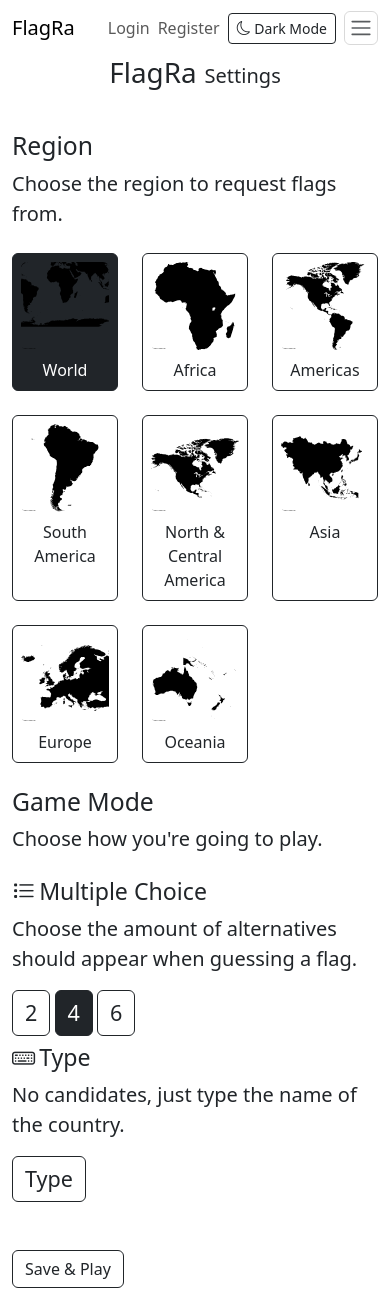
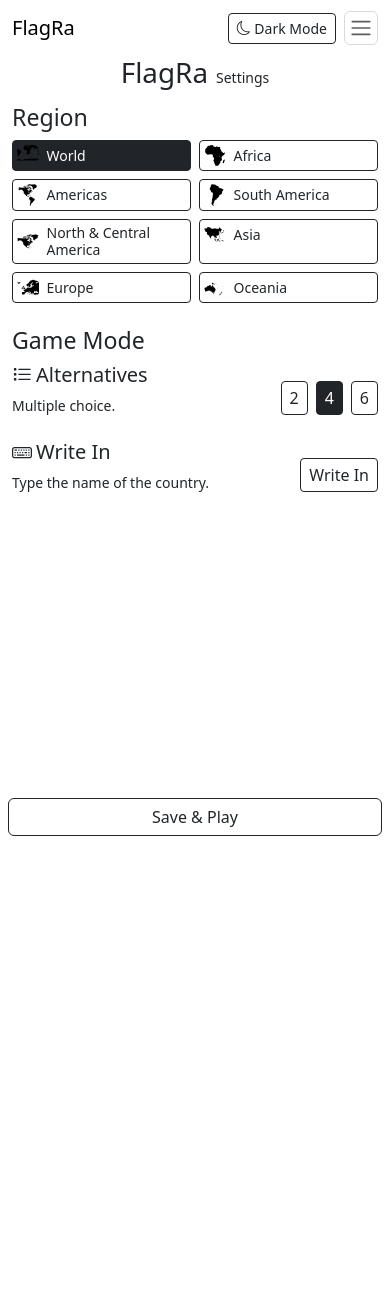
Before and after one commit to who4mos/FlagRa, a Flask app: page / in a window 390 px wide. After the commit the page ends 836 px from the top, so only its background shows below. Run offline with Flask 3, Linux system fonts and the light colour scheme.

Commit message:
refactor: fix responsiveness

```diff
--- a/templates/base.html
+++ b/templates/base.html
@@ -13,7 +13,7 @@
     </script>
     <script src="{{ url_for('static', filename='js/script.js') }}" defer></script>
   </head>
-  <body>
+  <body class="d-flex flex-column min-vh-100">
 
     <header>
       <nav class="navbar navbar-expand-md">
@@ -21,40 +21,17 @@
 
           <a class="navbar-brand" href="{{ url_for('game.index') }}">FlagRa</a>
 
-          <!-- user and theme nav -->
-          <ul class="navbar-nav d-flex flex-row gap-2 ms-auto me-2 me-md-0 align-items-center order-md-2 order-1">
-            {% if session.get('user_id') %}
-            <li class="nav-item">
-              <span class="navbar-text">
-                <i class="bi bi-person"></i> {{ session.get('user_username') }}
-              </span>
-            </li>
-            <li class="nav-item">
-              <a class="btn btn-sm btn-outline-danger" href="{{ url_for('auth.logout') }}">Logout</a>
-            </li>
-            {% else %}
-            <li class="nav-item">
-              <a class="nav-link {% if request.endpoint == 'auth.login' %}active{% endif %}" href="{{ url_for('auth.login') }}">Login</a>
-            </li>
-            <li class="nav-item">
-              <a class="nav-link {% if request.endpoint == 'auth.register' %}active{% endif %}" href="{{ url_for('auth.register') }}">Register</a>
-            </li>
-            {% endif %}
+          <button id="theme-toggle" class="btn btn-sm btn-outline-dark order-1 order-md-3 ms-auto me-2 me-md-0">Toggle Theme</button>
 
-            <li class="nav-item">
-              <button id="theme-toggle" class="btn btn-sm btn-outline-dark">Toggle Theme</button>
-            </li>
-          </ul>
-
-          <button class="navbar-toggler order-2 p-1 fs-6" type="button" data-bs-toggle="collapse" data-bs-target="#mainNav">
+          <button class="navbar-toggler p-1 fs-6 order-2" type="button" data-bs-toggle="collapse" data-bs-target="#mainNav">
             <span class="navbar-toggler-icon"></span>
           </button>
 
-          <div class="collapse navbar-collapse order-md-1 order-3" id="mainNav">
+          <div class="collapse navbar-collapse" id="mainNav">
             <!-- routes nav -->
+            {% set is_active_game = session.get('flag_ids_queue') and session.get('current_id', 0) < session.get('flag_ids_queue')|length %}
             <ul class="navbar-nav">
               <li class="nav-item">
-                {% set is_active_game = session.get('flag_ids_queue') and session.get('current_id', 0) < session.get('flag_ids_queue')|length %}
                 <a class="nav-link {% if request.endpoint in ['game.index', 'game.play'] %}active{% endif %}"
                   href="{{ url_for('game.play') if is_active_game else url_for('game.index') }}">Play</a>
               </li>
@@ -67,6 +44,30 @@
               </li>
               {% endif %}
             </ul>
+
+
+            <!-- user and theme nav -->
+            <ul class="navbar-nav ms-auto">
+              {% if session.get('user_id') %}
+              <div class="nav-item d-flex align-items-baseline gap-2 me-md-2">
+                <span class="navbar-text">
+                  <i class="bi bi-person"></i> {{ session.get('user_username') }}
+                </span>
+                <a class="btn btn-sm btn-outline-danger" href="{{ url_for('auth.logout') }}">Logout</a>
+              </div>
+              {% else %}
+              <li class="nav-item">
+                <a class="nav-link {% if request.endpoint == 'auth.login' %}active{% endif %}" href="{{ url_for('auth.login') }}">Login</a>
+              </li>
+              <li class="nav-item">
+                <a class="nav-link {% if request.endpoint == 'auth.register' %}active{% endif %}" href="{{ url_for('auth.register') }}">Register</a>
+              </li>
+              {% endif %}
+            </ul>
+
+
+
+
         </div>
 
       </div>
@@ -83,7 +84,10 @@
     </div>
   </header>
 
+  <main class="d-flex flex-column flex-grow-1">
   {% block body %}{% endblock %}
+  </main>
+
 
   <script src="https://cdn.jsdelivr.net/npm/bootstrap@5.3.8/dist/js/bootstrap.bundle.min.js" integrity="sha384-FKyoEForCGlyvwx9Hj09JcYn3nv7wiPVlz7YYwJrWVcXK/BmnVDxM+D2scQbITxI" crossorigin="anonymous"></script>
 </body>
--- a/templates/index.html
+++ b/templates/index.html
@@ -3,35 +3,43 @@
 {% block title %}Settings{% endblock %}
 
 {% block body %}
-<main>
-  <div class="container">
-    <div class="row justify-content-center">
-      <div class="col-md-6">
+  <div class="container d-flex flex-column flex-grow-1">
+
+    <div class="row g-4 justify-content-center">
+      <div class="col-lg-6">
         <div class="d-flex align-items-baseline justify-content-center gap-2">
           <h1>FlagRa</h1>
-          <p class="lead">Settings</p>
+          <p class="small">Settings</p>
         </div>
       </div>
     </div>
 
-    <form action="{{ url_for('game.setup') }}" method="post">
-      <div class="row py-4 g-4">
+    <form action="{{ url_for('game.setup') }}" method="post" class="d-flex flex-column flex-grow-1">
+
+      <div class="d-flex flex-column flex-lg-row gap-4 flex-grow-1 flex-lg-grow-0">
 
         <!-- region -->
-        <div class="col-md-6 d-flex flex-column gap-2">
-          <div>
-            <h2>Region</h2>
-            <p class="lead">Choose the region to request flags from.</p>
+        <div class="w-100 w-lg-50">
+          <div class="d-flex gap-2 align-items-baseline">
+            <h2 class="fs-3">Region</h2>
+            <p class="d-none d-md-block small">Choose the region to request flags from</p>
           </div>
-          <div class="row g-4">
+
+          <div class="row g-2">
             {% for region, data in regions.items() %}
-            <div class="col-4 col-md-3">
+            <div class="col-6 col-md-4 col-lg-3">
               <input
                 {% if current_region == region %}checked{% endif %}
                 type="radio" class="btn-check" name="region" id="region-{{ region }}" value="{{ region }}" autocomplete="off">
-              <label class="btn btn-outline-dark p-2 w-100 h-100" for="region-{{ region }}">
-                <img class="img-fluid d-block rounded mb-2" src="{{ url_for('static', filename=data.image) }}" alt="{{ data.label }}"/>
-                {{ data.label }}
+              <label class="btn btn-sm btn-outline-dark p-1 lh-sm w-100 h-100" for="region-{{ region }}">
+                <div class="row g-2 align-items-center">
+                  <div class="col-2 col-lg-12">
+                    <img class="img-fluid d-block rounded mx-auto" src="{{ url_for('static', filename=data.image) }}" alt="{{ region }}"/>
+                  </div>
+                  <div class="col-10 col-lg-12 text-start text-lg-center">
+                    {{ data.label }}
+                  </div>
+                </div>
               </label>
             </div>
             {% endfor %}
@@ -40,44 +48,58 @@
         </div>
 
         <!-- game modes -->
-        <div class="col-md-6 d-flex flex-column gap-2">
-          <div>
-            <h2 class=>Game Mode</h2>
-            <p class="lead">Choose how you're going to play.</p>
-          </div>
-          <div>
-            <h3><i class="bi bi-list-task me-1"></i>Multiple Choice</h3>
-            <p class="lead">Choose the amount of alternatives should appear when guessing a flag.</p>
-            <div>
-              <input type="radio" class="btn-check" name="num_choices" id="num-2" value="2" {% if current_num == 2 %}checked{% endif %} autocomplete="off">
-              <label class="btn btn-outline-dark fs-4" for="num-2">2</label>
+        <div class="w-100 w-lg-50 d-flex flex-column flex-grow-1">
 
-              <input type="radio" class="btn-check" name="num_choices" id="num-4" value="4" {% if current_num == 4 %}checked{% endif %} autocomplete="off">
-              <label class="btn btn-outline-dark fs-4" for="num-4">4</label>
-
-              <input type="radio" class="btn-check" name="num_choices" id="num-6" value="6" {% if current_num == 6 %}checked{% endif %} autocomplete="off">
-              <label class="btn btn-outline-dark fs-4" for="num-6">6</label>
-            </div>
+          <div class="d-flex gap-2 align-items-baseline">
+            <h2 class="fs-3">Game Mode</h2>
+            <p class="d-none d-md-block small">Choose how you're going to play</p>
           </div>
 
-          <div>
-            <h3><i class="bi bi-keyboard me-1"></i>Type</h3>
-            <p class="lead">No candidates, just type the name of the country.</p>
-            <input type="radio" class="btn-check" name="num_choices" id="type" value="2" {% if current_num == 2 %}checked{% endif %} autocomplete="off">
-              <label class="btn btn-outline-dark fs-4" for="type">Type</label>
+          <div class="row g-2 g-lg-5">
+            <!-- Alternatives -->
+
+            <div class="col-12 d-flex flex-row flex-lg-column align-items-center align-items-md-start justify-content-between">
+              <div class="">
+                <h3 class="fs-5"><i class="bi bi-list-task me-1"></i>Alternatives</h3>
+                <p class="small">Multiple choice.</p>
+              </div>
+              <div class="d-flex gap-2">
+                <input type="radio" class="btn-check" name="game-mode" id="2-alternatives" value="2-alternatives" {% if game_mode == '2-alternatives' %}checked{% endif %} autocomplete="off">
+                <label class="btn btn-sm btn-outline-dark fs-6" for="2-alternatives">2</label>
+
+                <input type="radio" class="btn-check" name="game-mode" id="4-alternatives" value="4-alternatives" {% if game_mode == '4-alternatives' %}checked{% endif %} autocomplete="off">
+                <label class="btn btn-sm btn-outline-dark fs-6" for="4-alternatives">4</label>
+
+                <input type="radio" class="btn-check" name="game-mode" id="6-alternatives" value="6-alternatives" {% if game_mode == '6-alternatives' %}checked{% endif %} autocomplete="off">
+                <label class="btn btn-sm btn-outline-dark fs-6" for="6-alternatives">6</label>
+              </div>
+            </div>
+
+            <!-- Write in -->
+            <div class="col-12 d-flex flex-row flex-lg-column align-items-center align-items-md-start justify-content-between">
+              <div class="">
+                <h3 class="fs-5"><i class="bi bi-keyboard me-1"></i>Write In</h3>
+                <p class="small">Type the name of the country.</p>
+              </div>
+              <div class="d-flex">
+                <input type="radio" class="btn-check" name="game-mode" id="write-in" value="write-in" {% if game_mode == 'write-in' %}checked{% endif %} autocomplete="off">
+                <label class="btn btn-sm btn-outline-dark fs-6" for="write-in">Write In</label>
+              </div>
+            </div>
+
+
+
           </div>
 
+          <div class="row g-2 mt-auto mb-2 mb-lg-0 ">
+            <button class="btn btn-outline-dark" type="submit">Save & Play</button>
+          </div>
 
         </div>
       </div>
 
-      <div class="row py-4 g-4 justify-content-center">
-        <div class="col-md-6">
-          <button class="btn btn-outline-dark" type="submit">Save & Play</button>
-        </div>
-      </div>
+
 
     </form>
   </div>
-</main>
 {% endblock %}
```
Also changed, not shown: game.py (+58 -30 lines), static/css/style.css (+67 -0 lines), static/js/autocomplete.js (added, +86 -0 lines), templates/history.html (+12 -13 lines), templates/login.html (+15 -13 lines), templates/play.html (+55 -14 lines), templates/register.html (+15 -13 lines), templates/results.html (+15 -17 lines), restcountries.json. Lines whose indentation alone changed are shown as unchanged.
